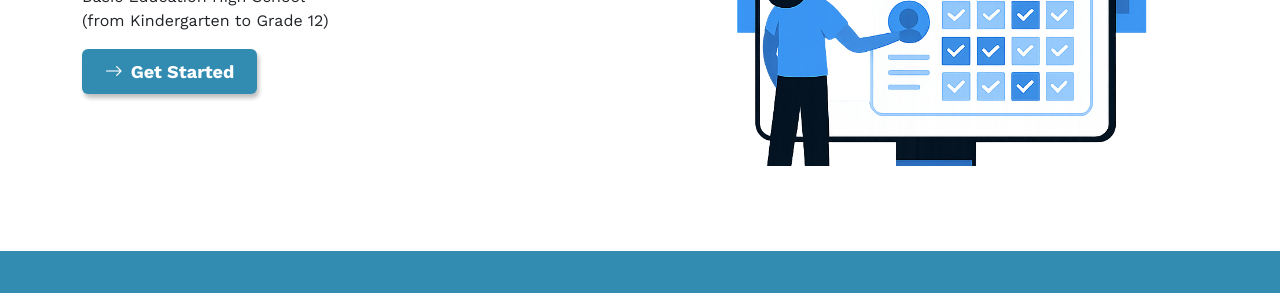
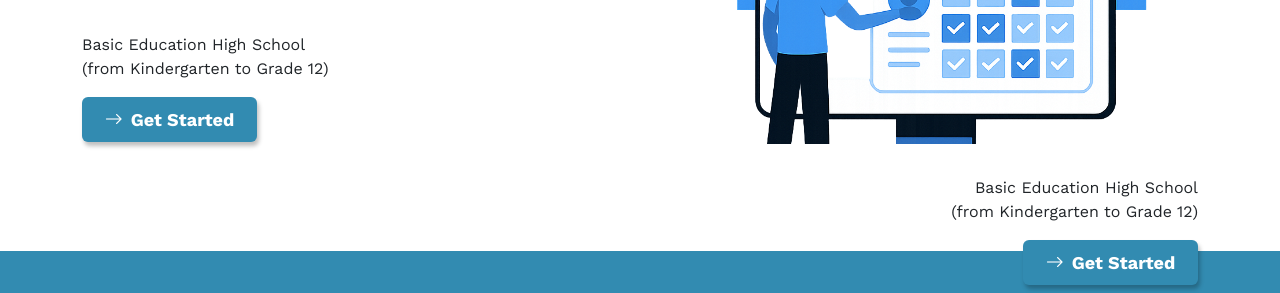
Before and after one commit to morphyIndex/Student-Attendance-Management-System, a plain HTML site: page index.html in a window 1280 px wide. Shown: the part 366-659 px from the top of the page. Drawn offline with nearby package versions, Linux system fonts and the light colour scheme.

Commit message:
Update index.html

```diff
--- a/index.html
+++ b/index.html
@@ -48,15 +48,21 @@
     </nav>
     <!-- Home -->
     <section id="home">
-        <div class="container">
+        <div class="container py-5">
             <div class="row align-items-center">
                 <div class="col-md-6 home-left" data-aos="fade-right" data-aos-duration="3000">
                     <h1 class="mb-5">Federal School</h1>
-                    <p class="mb-3">Basic Education High School <br>(from Kindergarten to Grade 12)</p>
-                    <button class="boxShadow rounded"><i class="bi bi-arrow-right me-2"></i>Get Started</button>
+                    <div class="top-home-content-holder">
+                        <p class="mb-3">Basic Education High School <br>(from Kindergarten to Grade 12)</p>
+                        <button class="boxShadow rounded"><i class="bi bi-arrow-right me-2"></i>Get Started</button>
+                    </div>
                 </div>
                 <div class="col-md-6 home-right" data-aos="fade-left" data-aos-duration="3000">
-                    <img class="rounded" style="object-fit: cover;" src="assets/images/heroimg.png" alt="School image">
+                    <img class="rounded mb-3" style="object-fit: cover;" src="assets/images/heroimg.png" alt="School image">
+                    <div class="bottom-home-content-holder mt-3">
+                        <p class="mb-3">Basic Education High School <br>(from Kindergarten to Grade 12)</p>
+                        <button class="boxShadow rounded"><i class="bi bi-arrow-right me-2"></i>Get Started</button>
+                    </div>
                 </div>
             </div>
         </div>
```
